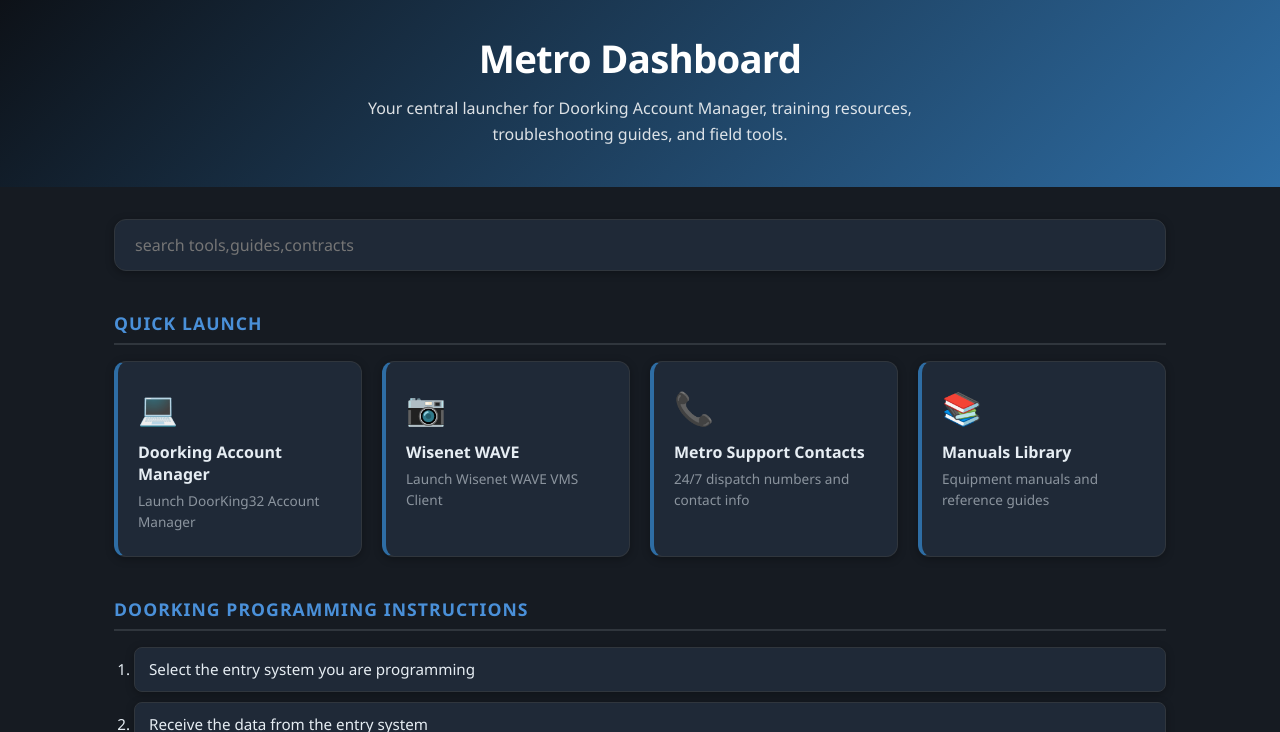
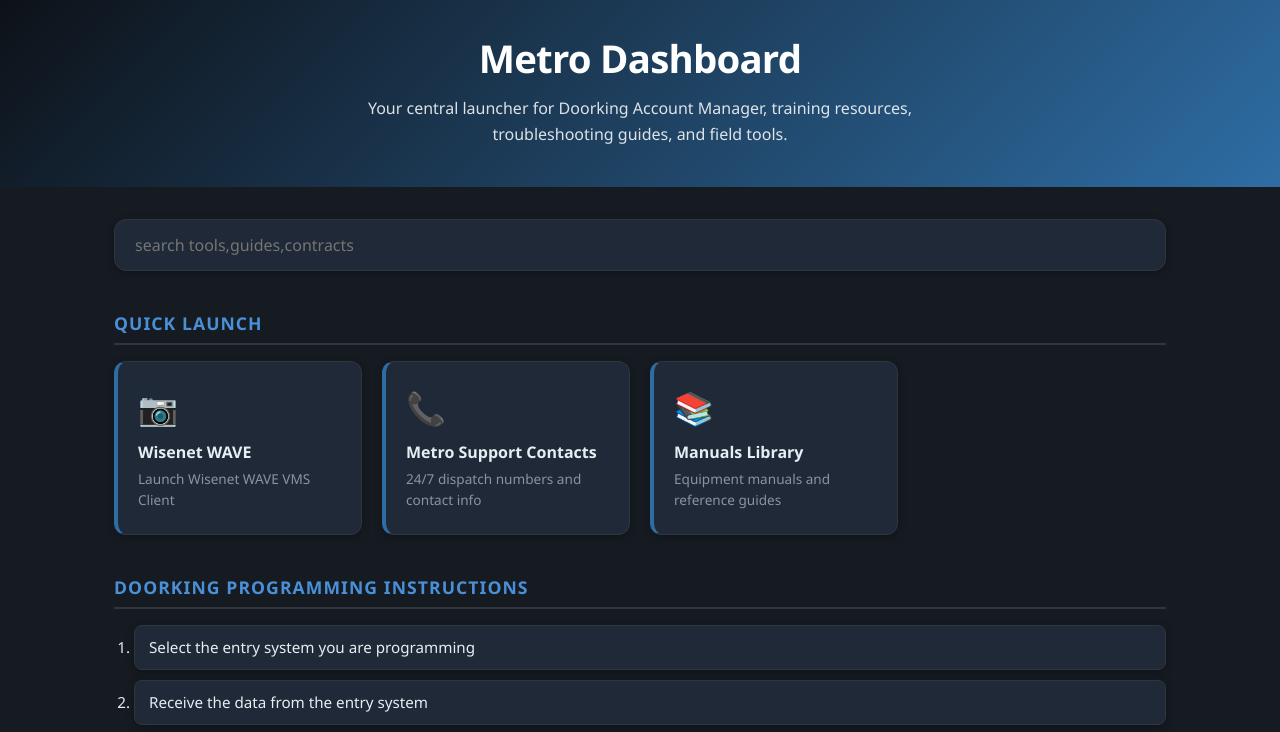
Before and after one commit to Westingo/metro-dashboard, an Electron app: page index.html in a window 1280 px wide. Shown: the part 58-790 px from the top of the page. Drawn offline with Linux system fonts and the light colour scheme.

Commit message:
Add config-based channels and per-customer manuals

```diff
--- /dev/null
+++ b/config.json
@@ -0,0 +1,36 @@
+{
+  "customer": "Wisenet Site",
+  "channel": "wisenet",
+  "cards": [
+    {
+      "type": "exe-search",
+      "icon": "📷",
+      "title": "Wisenet WAVE",
+      "desc": "Launch Wisenet WAVE VMS Client",
+      "category": "tool",
+      "exeDirs": [
+        "C:\\Program Files\\Hanwha\\Wisenet WAVE\\Client",
+        "C:\\ProgramData\\Hanwha\\Wisenet WAVE\\Client",
+        "C:\\Program Files (x86)\\Hanwha\\Wisenet WAVE\\Client"
+      ],
+      "exeName": "Wisenet WAVE Launcher.exe",
+      "downloadUrl": "https://sync.wavevms.com/download/windows"
+    },
+    {
+      "type": "page",
+      "icon": "📞",
+      "title": "Metro Support Contacts",
+      "desc": "24/7 dispatch numbers and contact info",
+      "category": "contacts",
+      "page": "contacts.html"
+    },
+    {
+      "type": "page",
+      "icon": "📚",
+      "title": "Manuals Library",
+      "desc": "Equipment manuals and reference guides",
+      "category": "resource",
+      "page": "manuals.html"
+    }
+  ]
+}
--- a/index.html
+++ b/index.html
@@ -45,39 +45,7 @@
         <!-- Launcher CARDS -->
         <section class="launcher-section">
             <h2 class="section-title">Quick Launch</h2>
-            <div class="card-grid">
-
-                <div class="card" data-category="tool"
-                    data-exe="C:\Program Files (x86)\DoorKing\DoorKing Account Manager\DoorKing32.exe"
-                    data-download-url="https://www.doorking.com/telephone-entry/software">
-                    <div class="card-icon">💻</div>
-                    <div class="card-title">Doorking Account Manager</div>
-                    <div class="card-desc">Launch DoorKing32 Account Manager</div>
-                </div>
-
-                <div class="card" data-category="tool"
-                    data-exe-dirs='["C:\\Program Files\\Hanwha\\Wisenet WAVE\\Client","C:\\ProgramData\\Hanwha\\Wisenet WAVE\\Client","C:\\Program Files (x86)\\Hanwha\\Wisenet WAVE\\Client"]'
-                    data-exe-name="Wisenet WAVE Launcher.exe"
-                    data-download-url="https://sync.wavevms.com/download/windows">
-                    <div class="card-icon">📷</div>
-                    <div class="card-title">Wisenet WAVE</div>
-                    <div class="card-desc">Launch Wisenet WAVE VMS Client</div>
-                </div>
-
-
-                <div class="card" data-category="contacts" data-page="contacts.html">
-                    <div class="card-icon">📞</div>
-                    <div class="card-title">Metro Support Contacts</div>
-                    <div class="card-desc">24/7 dispatch numbers and contact info</div>
-                </div>
-
-                <div class="card" data-category="resource" data-page="manuals.html">
-                    <div class="card-icon">📚</div>
-                    <div class="card-title">Manuals Library</div>
-                    <div class="card-desc">Equipment manuals and reference guides</div>
-                </div>
-
-            </div>
+            <div class="card-grid" id="card-grid"></div>
         </section>
 
 
--- a/package.json
+++ b/package.json
@@ -26,6 +26,7 @@
       "script.js",
       "main.js",
       "preload.js",
+      "config.json",
       "assets/**",
       "manuals/**"
     ],
--- a/script.js
+++ b/script.js
@@ -33,10 +33,8 @@ searchBar.addEventListener('input', function () {
 });
 
 
-
-
 // =====================
-// 4. TOAST NOTIFICATION
+// 3. TOAST NOTIFICATION
 // =====================
 function showToast(message) {
   const existing = document.getElementById('toast');
@@ -55,9 +53,55 @@ function showToast(message) {
   }, 3000);
 }
 
+
+// =====================
+// 4. LOAD CARDS FROM CONFIG
+// =====================
+function buildCardHTML(card) {
+  const attrs = [];
+
+  if (card.type === 'exe') {
+    attrs.push(`data-exe="${card.exe}"`);
+    if (card.downloadUrl) attrs.push(`data-download-url="${card.downloadUrl}"`);
+  } else if (card.type === 'exe-search') {
+    attrs.push(`data-exe-dirs='${JSON.stringify(card.exeDirs)}'`);
+    attrs.push(`data-exe-name="${card.exeName}"`);
+    if (card.downloadUrl) attrs.push(`data-download-url="${card.downloadUrl}"`);
+  } else if (card.type === 'page') {
+    attrs.push(`data-page="${card.page}"`);
+  } else if (card.type === 'url') {
+    attrs.push(`data-url="${card.url}"`);
+  }
+
+  return `
+    <div class="card" data-category="${card.category || ''}" ${attrs.join(' ')}>
+      <div class="card-icon">${card.icon || '🔧'}</div>
+      <div class="card-title">${card.title}</div>
+      <div class="card-desc">${card.desc || ''}</div>
+    </div>`;
+}
+
+async function loadCards() {
+  const grid = document.getElementById('card-grid');
+  if (!grid) return;
+
+  let config = { cards: [] };
+  try {
+    const res = await fetch('./config.json');
+    config = await res.json();
+  } catch (e) {
+    console.warn('Could not load config.json:', e);
+  }
+
+  grid.innerHTML = config.cards.map(buildCardHTML).join('');
+  setupCardClicks();
+}
+
+
 // =====================
 // 5. CARD CLICK HANDLER
 // =====================
+function setupCardClicks() {
   const cards = document.querySelectorAll('.card');
 
   cards.forEach(function (card) {
@@ -113,6 +157,9 @@ cards.forEach(function (card) {
       }
     });
   });
+}
+
+loadCards();
 
 
 // =====================
```
Also changed, not shown: config-doorking.json (added, +31 -0 lines), config-wisenet.json (added, +36 -0 lines), main.js (+13 -0 lines), scripts/configure.js (added, +54 -0 lines), .github/workflows/build.yml, 4 other files. Lines whose indentation alone changed are shown as unchanged.
